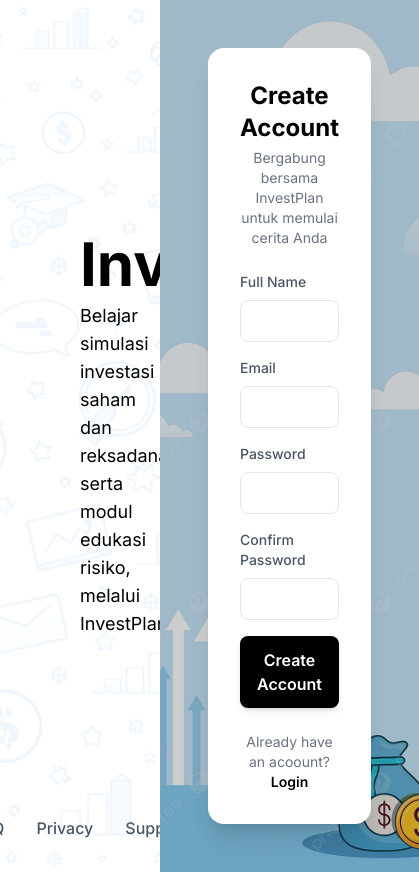
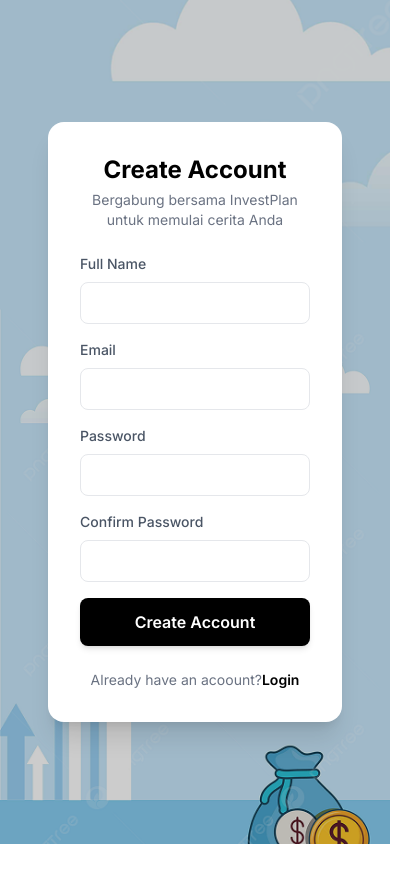
Before and after one commit to amadeuzjason/InvestPlan, a Next.js app: page /signup in a window 390 px wide. Shown: the whole page, 419 px wide, since content can reach past the window. After the commit the page ends 844 px from the top, so only its background shows below. Built offline with nearby package versions, Linux system fonts and the light colour scheme.

Commit message:
Responsive Signup

```diff
--- a/app/signup/page.tsx
+++ b/app/signup/page.tsx
@@ -15,7 +15,7 @@
     return (
         <>
         <main className="flex min-h-screen">
-            <div className="flex-2 relative flex flex-col justify-center p-20 overflow-hidden">
+            <div className="flex-1 lg:flex-2 relative flex-col justify-center p-12 lg:p-16 overflow-hidden hidden md:flex">
                 <Image
                 src= "/bg.png"
                 alt="Background"
@@ -25,8 +25,8 @@
                 />
                 <div className="absolute inset-0 bg-white/50 z-0"/>
                 <div className="relative z-10">
-                    <h1 className="text-6xl font-bold text-black mb-2">InvestPlan</h1>
-                    <p className="max-w-lg text-lg">Belajar simulasi investasi saham dan reksadana, serta modul edukasi
+                    <h1 className="text-5xl lg:text-6xl font-bold text-black mb-2">InvestPlan</h1>
+                    <p className="max-w-lg text-md lg:text-lg">Belajar simulasi investasi saham dan reksadana, serta modul edukasi
               risiko, melalui InvestPlan.
               </p>
                 </div>
```
